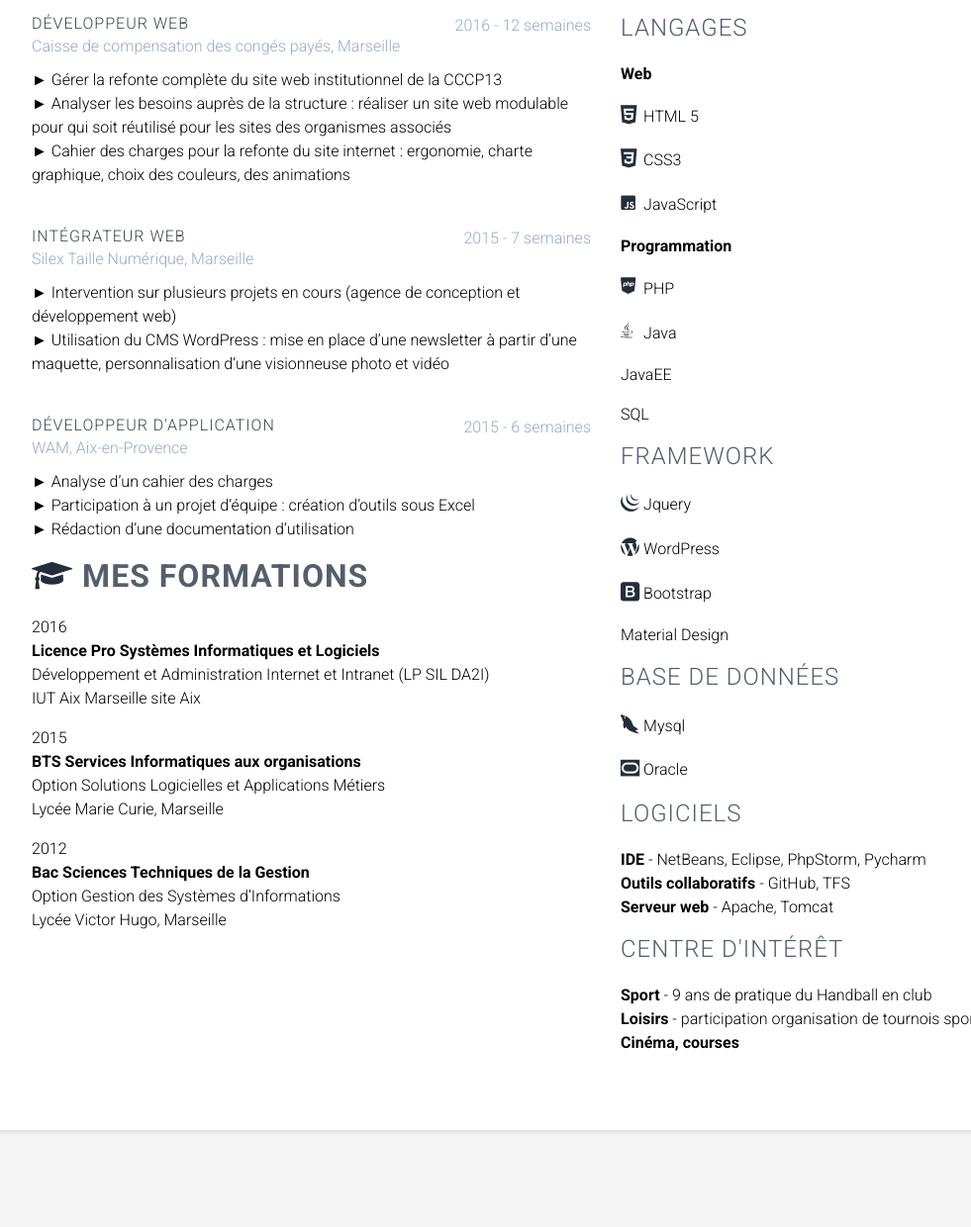
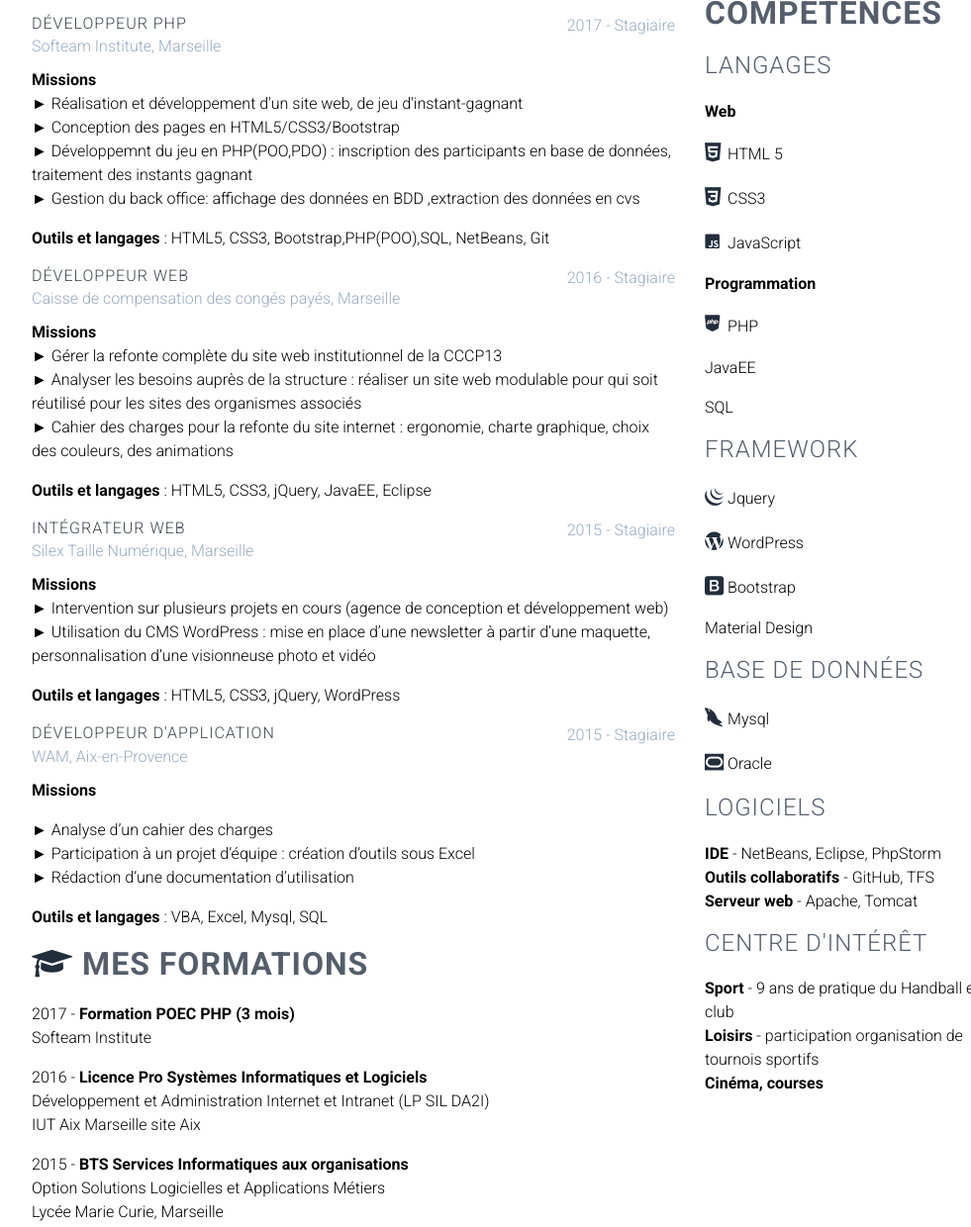
Before and after one commit to AmiriaAssoumani/CV-ASSOUMANI, a plain HTML site: page index.html in a window 1280 px wide. Shown: the part 433-1673 px from the top of the page at 99% size, without its empty margins (113-1094 px from the left). Before the commit the page ends 1605 px from the top, so only its background shows below. Drawn offline with Linux system fonts and the light colour scheme.

Commit message:
Add files via upload

```diff
--- a/index.html
+++ b/index.html
@@ -6,6 +6,7 @@
         <meta name="viewport" content="width=device-width, initial-scale=1.0">
         <link rel="stylesheet" href="bootstrap/css/bootstrap.min.css">
         <link rel="stylesheet" href="custom.css">
+        <link rel="stylesheet" href="print.css" media="print">
         <link rel="stylesheet" href="font-awesome-4.7.0/css/font-awesome.min.css">
         <link rel="stylesheet" href="font-mfizz-2.4.1/font-mfizz.css">
     </head>
@@ -14,11 +15,11 @@
             <div class="main-container">
                 <header>
                     <div class="row infoContact">
-            <div class="col-md-7">
+                        <div class="col-md-8">
                             <h1>Amiria ASSOUMANI</h1>
                             <h2>Développeur web Junior</h2>
                         </div>
-           <div class="col-md-5">
+                        <div class="col-md-4">
                             <h2><i class="fa fa-user"></i> Contact</h2>
                             <p>1 Impasse Delpech <br/> Moulin du mai Bât D <br/> 13003 Marseille</p>
                             <p>22 ans <br/> Permis B (véhiculée)</p>
@@ -32,17 +33,30 @@
                 </header>
 
                 <div class="row">
-        <main class="col-md-7">
+                    <main class="col-md-8">
                         <section>
                             <header>
                                 <h2><i class="fa fa-briefcase"></i> Mes expériences </h2>
                             </header>
                             <div class="titre">
+                                <h3 class="poste">Développeur PHP</h3>
+                                <div class="duree">2017 - Stagiaire</div>
+                            </div>
+                            <div class="entreprise">Softeam Institute, Marseille</div>
+                            <p><strong>Missions</strong><br/>
+                                ► Réalisation et développement d'un site web, de jeu d'instant-gagnant<br/>
+                                ► Conception des pages en HTML5/CSS3/Bootstrap<br/>
+                                ► Développemnt du jeu en PHP(POO,PDO) :
+                                inscription des participants en base de données, traitement des instants gagnant <br/>
+                                ► Gestion du back office: affichage des données en BDD ,extraction des données en cvs<br/>
+                            <p><strong>Outils et langages</strong> : HTML5, CSS3, Bootstrap,PHP(POO),SQL, NetBeans, Git</p>
+
+                            <div class="titre">
                                 <h3 class="poste">Développeur Web</h3>
-                <div class="duree">2016 - 12 semaines</div>
+                                <div class="duree">2016 - Stagiaire</div>
                             </div>
                             <div class="entreprise">Caisse de compensation des congés payés, Marseille</div>
-            <p>
+                            <p><strong>Missions</strong><br/>
                                 ► Gérer la refonte complète du site web institutionnel de la CCCP13<br/>
                                 ► Analyser les besoins auprès de la structure : réaliser un site web
                                 modulable pour qui soit réutilisé pour les sites des organismes associés<br/>
@@ -52,48 +66,51 @@
                                 <!--            ► Concevoir différents types de maquettes<br/>
                                             ► Mise en place d’un référencement naturel : visibilité sur les moteurs
                                             de recherches</p>-->
-            <br/>
+                            <p><strong>Outils et langages</strong> : HTML5, CSS3, jQuery, JavaEE, Eclipse</p>
+
                             <div class="titre">
                                 <h3 class="poste">Intégrateur Web</h3>
-                <div class="duree">2015 - 7 semaines</div>
+                                <div class="duree">2015 - Stagiaire</div>
                             </div>
                             <div class="entreprise">Silex Taille Numérique, Marseille</div>
-            <p>
+                            <p><strong>Missions</strong><br/>
                                 ► Intervention sur plusieurs projets en cours (agence de conception et développement web)<br/>
                                 ► Utilisation du CMS WordPress : mise en place d’une newsletter à partir d’une maquette,
                                 personnalisation d’une visionneuse photo et vidéo
                             </p>
-            <br/>
+                            <p><strong>Outils et langages</strong> : HTML5, CSS3, jQuery, WordPress</p>
+
 
                             <div class="titre">
                                 <h3 class="poste">Développeur d'Application</h3>
-                <div class="duree">2015 - 6 semaines</div>
+                                <div class="duree">2015 - Stagiaire</div>
                             </div>
                             <div class="entreprise">WAM, Aix-en-Provence</div>
+                            <p><strong>Missions</strong><br/>
                             <p>
                                 ► Analyse d’un cahier des charges<br/>
                                 ► Participation à un projet d’équipe : création d’outils sous Excel<br/>
                                 ► Rédaction d’une documentation d’utilisation</p>
+                            <p><strong>Outils et langages</strong> : VBA, Excel, Mysql, SQL</p>
                         </section>
                         <section>
                             <header>
                                 <h2><i class="fa fa-graduation-cap" aria-hidden="true"></i> Mes formations</h2>
                             </header>
-            <p>2016 <br/>
-            <strong>Licence Pro Systèmes Informatiques et Logiciels</strong><br>
+                            <p>2017 - <strong>Formation POEC PHP (3 mois)</strong><br/>
+                                Softeam Institute</p>
+                            <p>2016 - <strong>Licence Pro Systèmes Informatiques et Logiciels</strong><br>
                                 Développement et Administration Internet et Intranet (LP SIL DA2I)<br/>
                                 IUT Aix Marseille site Aix</p>
-            <p>2015 <br/>
-            <strong>BTS Services Informatiques aux organisations</strong><br/>
+                            <p>2015 - <strong>BTS Services Informatiques aux organisations</strong><br/>
                                 Option Solutions Logicielles et Applications Métiers<br/>
                                 Lycée Marie Curie, Marseille</p>
-            <p>2012 <br/>
-            <strong>Bac Sciences Techniques de la Gestion</strong><br/>
+                            <p>2012 - <strong>Bac Sciences Techniques de la Gestion</strong> <br/>
                                 Option Gestion des Systèmes d’Informations<br/>
                                 Lycée Victor Hugo, Marseille</p>
                         </section>
                     </main>
-        <aside class="col-md-5">
+                    <aside class="col-md-4">
                         <h2> <i class="fa fa-rocket"></i> Mes compétences</h2>
                         <h4>Langages</h4>
                         <p> <strong>Web</strong> </p>
@@ -103,7 +120,6 @@
 
                         <p><strong>Programmation</strong></p>
                         <p> <i class="icon-php-alt"></i> PHP </p>
-            <p> <i class="icon-java"></i> Java </p>
                         <p> JavaEE </p>
                         <p> SQL </p>
 
@@ -120,7 +136,7 @@
 
                         <h4> Logiciels</h4>
                         <p>
-                <strong>IDE</strong> - NetBeans, Eclipse, PhpStorm, Pycharm<br/>
+                            <strong>IDE</strong> - NetBeans, Eclipse, PhpStorm <br/>
                             <strong>Outils collaboratifs</strong> - GitHub, TFS<br/>
                             <strong>Serveur web</strong> - Apache, Tomcat
                         </p>
--- /dev/null
+++ b/print.css
@@ -0,0 +1,11 @@
+body{
+
+}
+.container{
+    margin :0 auto;
+    padding: 0;
+    max-width: none;
+}
+.main-container{
+    padding: 0;
+}
```
Lines whose indentation alone changed are shown as unchanged.
